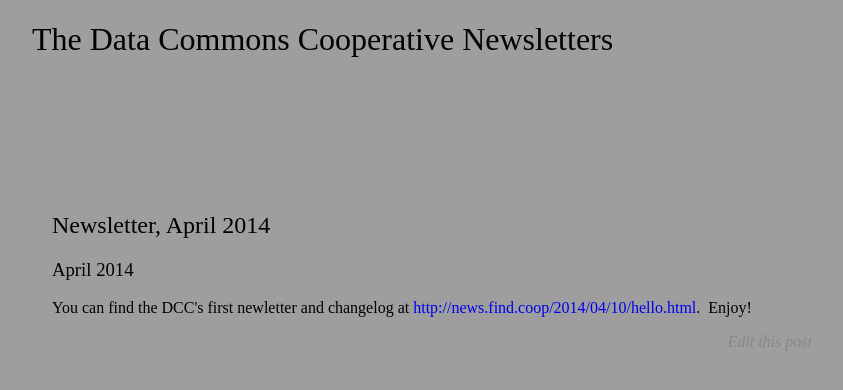
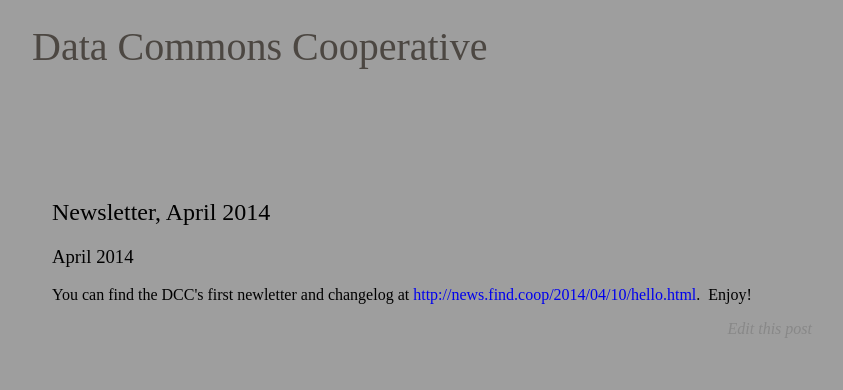
Before and after one commit to datacommons/datacommons.github.io, a Jekyll site: the page built from _posts/2014-04-15-newsletter-april-2014.html, in a window 1280 px wide. Shown: the top 390 px of the page, without its empty margins (208-1051 px from the left). Built offline with Jekyll 4.4.1, drawn with Linux system fonts in a browser that asks for light colours; some web fonts are replaced; Markdown is read by kramdown in place of the engine named in the settings.

Commit message:
change title

```diff
--- a/_includes/header.html
+++ b/_includes/header.html
@@ -13,7 +13,7 @@
 <div id="wrapper">
 
   <div id="header">
-    <h1><a href="{{site.baseurl}}/">The Data Commons Cooperative Newsletters</a></h1>
+    <h1><a href="{{site.baseurl}}/">Data Commons Cooperative</a></h1>
     <a href="{{site.baseurl}}/" class="logo">&nbsp;</a>
   </div>
 
--- a/index.html
+++ b/index.html
@@ -1,5 +1,5 @@
 ---
-title: The Data Commons Cooperative Newsletters
+title: Data Commons Cooperative
 layout: default
 nofoot: true
 ---
--- a/style/main.css
+++ b/style/main.css
@@ -12,6 +12,13 @@
   font-family: 'Droid Serif';
   font-style: normal;
   font-weight: normal;
+}
+
+h1 {
+  font-size: 2.5em;
+  line-height: 1em;
+  margin-bottom: 0;
+  padding-bottom: 0;
 }
 
 #wrapper {
@@ -67,11 +74,11 @@
 }
 
 #header a {
-  color: black !important;
+  color: #4c4742 !important;
 }
 
 #footer a {
-  color: black !important;
+  color: #4c4742 !important;
 }
 
 img.show {
```
